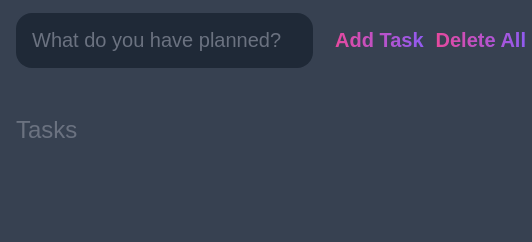
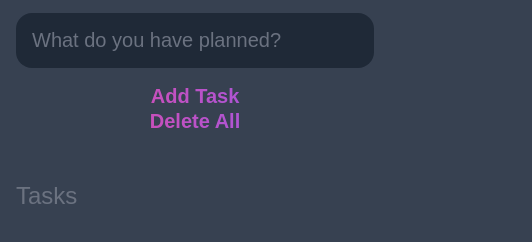
Before and after one commit to MEshareebRajput/Todo-App-With-Firebase, a plain HTML site: page index.html in a window 390 px wide. Shown: the part 80-322 px from the top of the page, 532 px wide, since content can reach past the window. Drawn offline with Linux system fonts and the light colour scheme; no server answers.

Commit message:
Final Todo app with Firebase.

```diff
--- a/style.css
+++ b/style.css
@@ -38,6 +38,7 @@
 
 #new-task-form {
     display: flex;
+    flex-wrap: wrap; /* Allow form elements to wrap */
 }
 
 input, button {
@@ -48,7 +49,7 @@
 }
 
 #new-task-input {
-	flex: 1 1 0%;
+    flex: 1 1 100%; /* Allow input to take full width on small screens */
     background-color: var(--darker);
     padding: 1rem;
     border-radius: 1rem;
@@ -70,6 +71,8 @@
     -webkit-text-fill-color: transparent;
     cursor: pointer;
     transition: 0.4s;
+    flex: 1 1 100%; /* Make buttons take full width on small screens */
+    margin-top: 1rem; /* Add margin for spacing */
 }
 
 #new-task-submit:hover, #delete-all-tasks:hover {
@@ -105,6 +108,7 @@
     padding: 1rem;
     border-radius: 1rem;
     margin-bottom: 1rem;
+    flex-wrap: wrap; /* Allow task elements to wrap */
 }
 
 .task .content {
@@ -154,3 +158,28 @@
 .task .actions .delete {
     color: crimson;
 }
+
+/* Responsive Styles */
+@media (max-width: 600px) {
+    #new-task-form {
+        flex-direction: column; /* Stack elements vertically */
+    }
+
+    #new-task-input {
+        margin-right: 0; /* Remove right margin */
+        margin-bottom: 1rem; /* Add bottom margin */
+    }
+
+    #new-task-submit, #delete-all-tasks {
+        width: 100%; /* Make buttons full width */
+        margin-top: 0; /* Remove top margin */
+    }
+
+    .task .actions {
+        flex-direction: column; /* Stack action buttons vertically */
+    }
+
+    .task .actions button {
+        margin: 0.5rem 0; /* Add vertical margin */
+    }
+}
```
Lines whose indentation alone changed are shown as unchanged.
